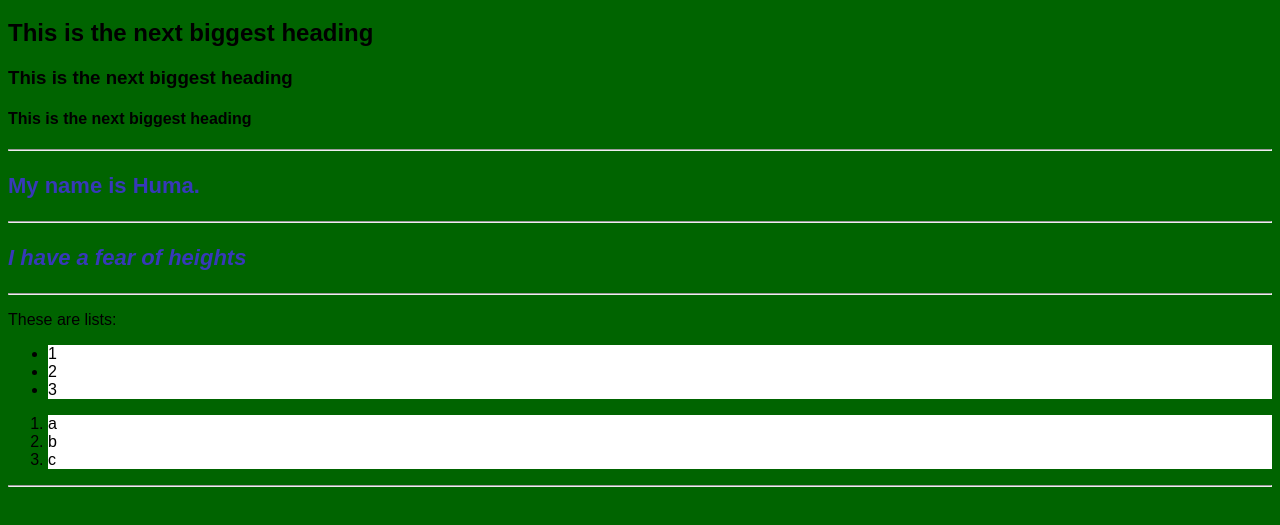
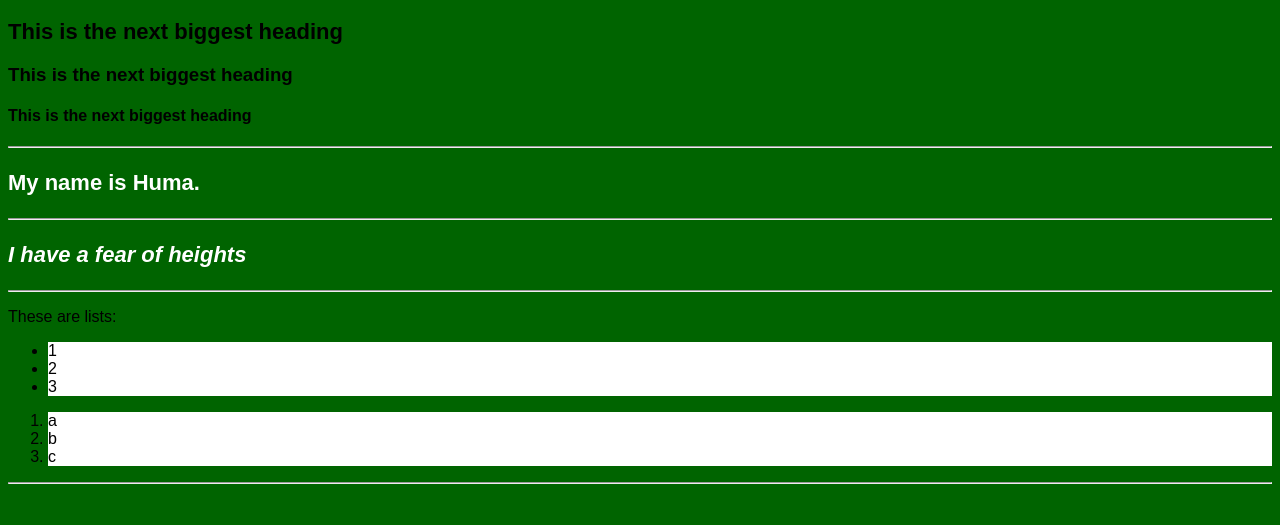
Before and after one commit to HumaA01/repository_1, a plain HTML site: page index.html in a window 1280 px wide. Shown: the part 61-586 px from the top of the page. Drawn offline with Linux system fonts and the light colour scheme.

Commit message:
Added h2 styling

```diff
--- a/styles.css
+++ b/styles.css
@@ -6,15 +6,18 @@ body {
 
 
 .para, .nextpara{
-    color: hsl(239, 54%, 47%);
+    color: hsl(0, 0%, 100%);
     font-weight: 800;
     font-size: 22px;
 }
 
-.nextpara{
-    color:hsl(0, 0%, 0)
-}
 
 li{
     background-color: white;
 }
+
+h2{
+    color:black;
+    font-size: 22px;
+    font-family: Arial, "Helvetica Neue", Helvetica, sans-serif;
+}
```
